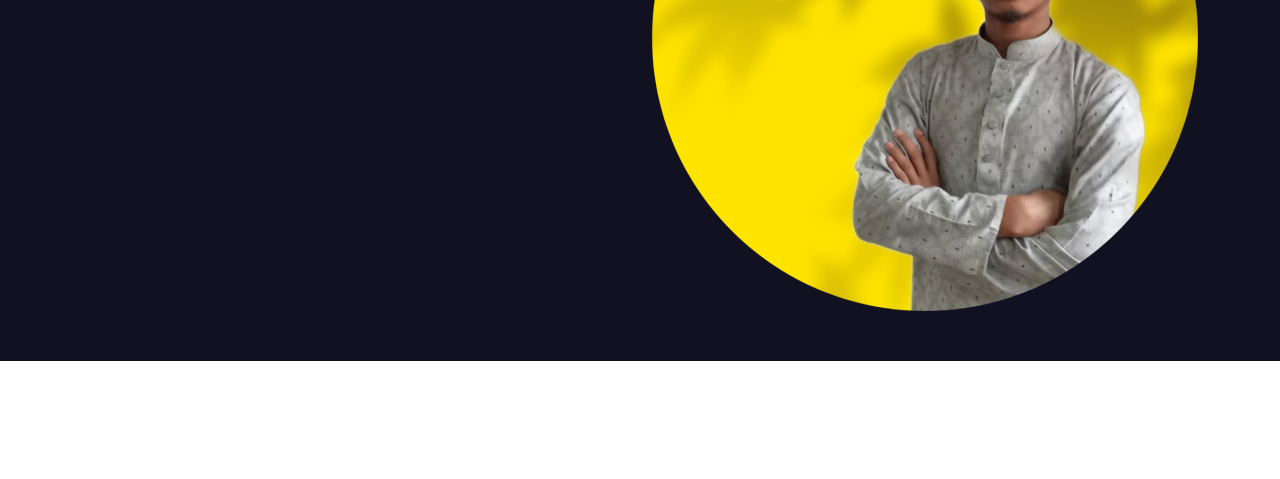
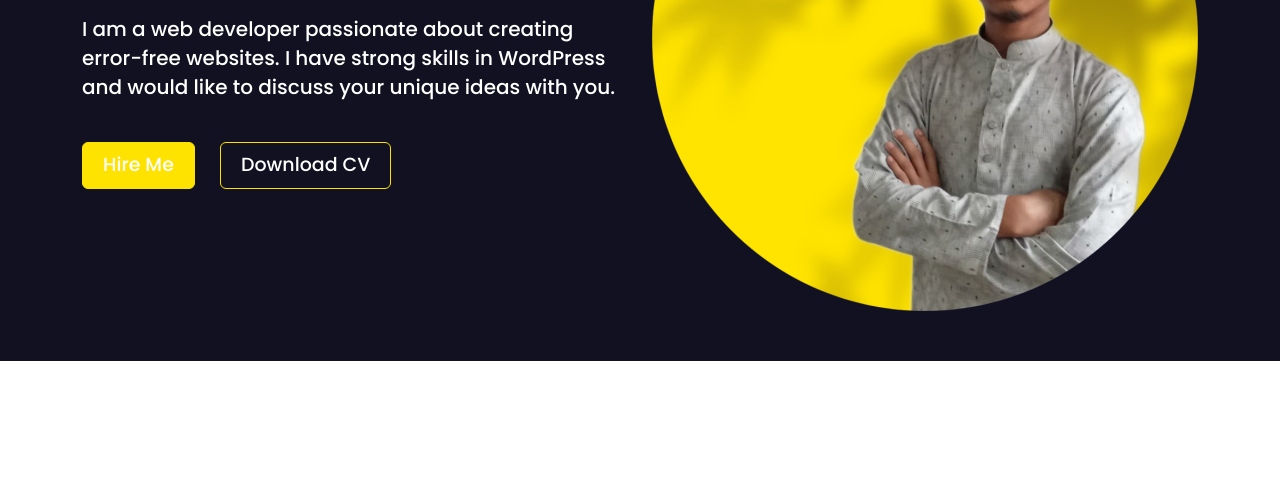
Before and after one commit to AR-Abdur-Rahman/demotem, a plain HTML site: page index.html in a window 1280 px wide. Shown: the part 321-800 px from the top of the page. Drawn offline with Linux system fonts and the light colour scheme.

Commit message:
Update index.html

```diff
--- a/index.html
+++ b/index.html
@@ -82,13 +82,15 @@
 
     <section class="banner_section">
         <div class="container">
-            <div class="row">
+            <div class="row align-items-center">
                 <div class="col-lg-6">
                     <div class="banner_text">
                         <h4>Hello, my name's</h4>
                         <h2>Abdur Rahman</h2>
-                        <h3>I am a<span class="typing"></span></h3>
+                        <h3>I am a <span class="typing"></span></h3>
                         <p>I am a web developer passionate about creating error-free websites. I have strong skills in WordPress and would like to discuss your unique ideas with you.</p>
+                        <a href="https://wa.me/+8801934665931" target="_blank" class="btn btn_hire">Hire me</a>
+                        <a href="images/Abdur Rahman.pdf" class="btn btn_cv" targer="_blank">Download CV</a>
                     </div>
                 </div>
                 <div class="col-lg-6">
@@ -108,6 +110,8 @@
       <script src="js/jquery.min.js"></script>
      <!-- Bootstrap script link -->
       <script src="js/bootstrap.bundle.min.js"></script>
+     <!-- typed script link -->
+       <script src="js/typed.umd.js"></script>
      <!-- js link -->
       <script src="js/script.js"></script>
 </body>
```
